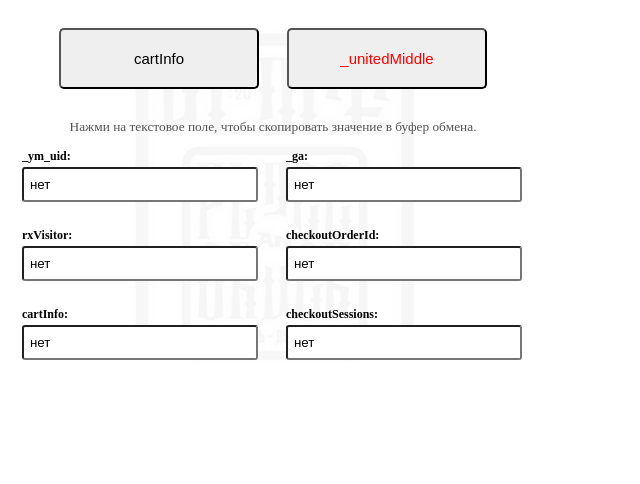
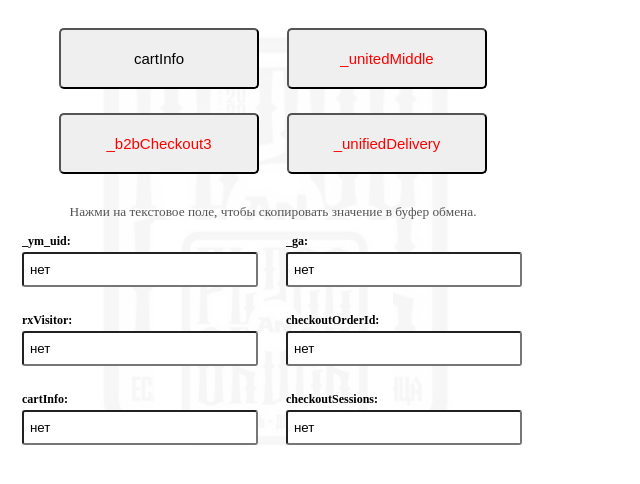
Before and after one commit to sadoff/snippetProject, a browser extension: page addCookie.html in a window 1280 px wide. Shown: the whole page, without its empty margins (0-640 px from the left). Drawn offline with Linux system fonts and the light colour scheme.

Commit message:
restore new buttons after merge

```diff
--- a/addCookie.html
+++ b/addCookie.html
@@ -59,6 +59,8 @@
 		<p>
 			<button id="addCartInfo" value="cartInfo">cartInfo</button>
 			<button id="unitedMiddle" value="_unitedMiddle" class="false" data-state="false" data-type="toggle">_unitedMiddle</button>
+			<button id="_b2bCheckout3" value="_b2bCheckout3" class="false" data-state="false" data-type="toggle">_b2bCheckout3</button>
+			<button id="_unifiedDelivery" value="_unifiedDelivery" class="false" data-state="false" data-type="toggle">_unifiedDelivery</button>
 		</p>
 		<small>Нажми на текстовое поле, чтобы скопировать значение в буфер обмена.</small>
 		<table id="info">
```
